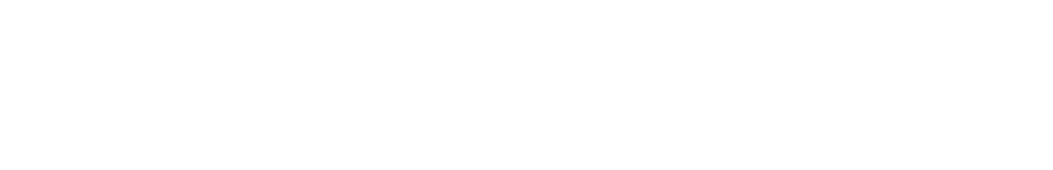
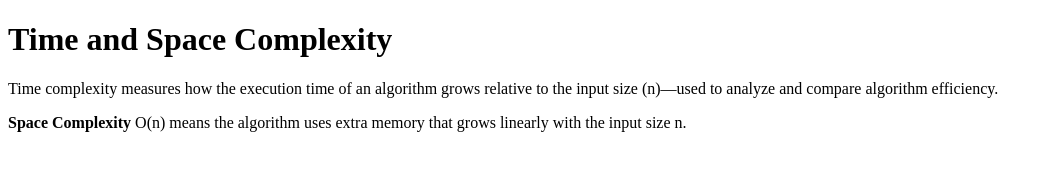
Before and after one commit to acciojob/time-and-space-complexity-sagar9685, a website: page main.html in a window 1280 px wide. Shown: the whole page, without its empty margins (0-1053 px from the left). Drawn offline with Linux system fonts and the light colour scheme.

Commit message:
created a submission

```diff
--- a/main.html
+++ b/main.html
@@ -7,6 +7,9 @@
 </head>
 
 <body>
+	<h1>Time and Space Complexity</h1>
+	<p>Time complexity measures how the execution time of an algorithm grows relative to the input size (n)—used to analyze and compare algorithm efficiency.</p>
+		<p> <b> Space Complexity </b> O(n) means the algorithm uses extra memory that grows linearly with the input size n.</p>
 	<!-- the entire body must be written by student -->
     <script type="text/javascript" src="./script.js">
 </script>
```
